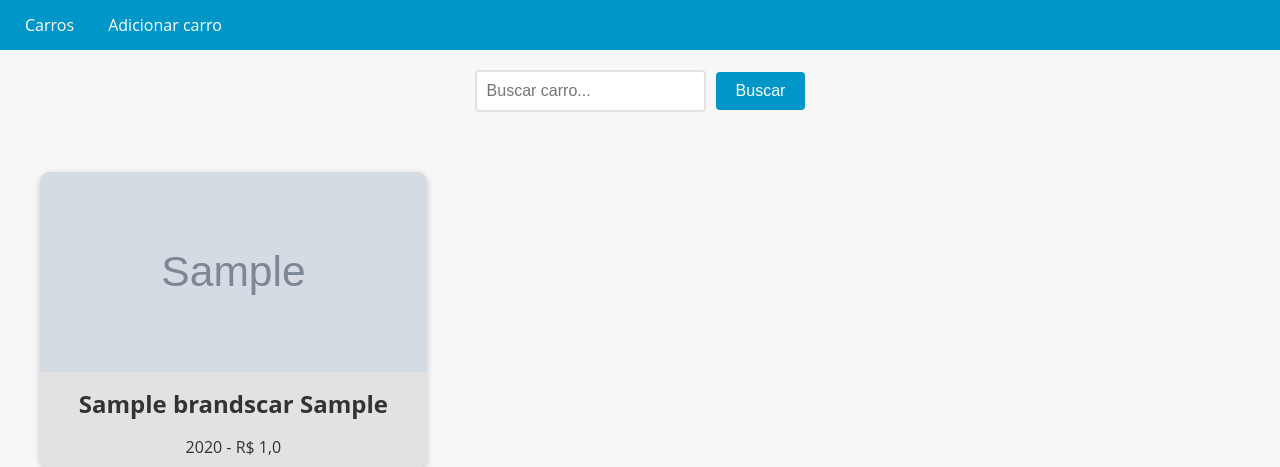
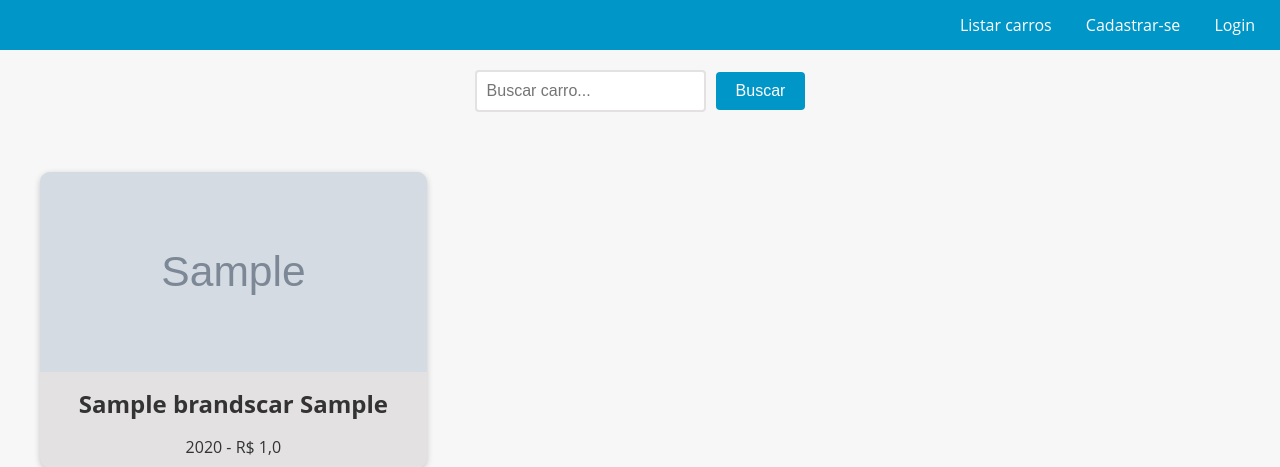
Before and after one commit to assuncaofelipe/PyCarros, a Django app: page / in a window 1280 px wide. Shown: the top 467 px of the page. Run offline with Django 5.2, Linux system fonts and the light colour scheme; tables that the repository leaves empty hold one stand-in row (values such as "Sample post"); grey boxes marked "Sample" are stand-in pictures.

Commit message:
style: add new options in nav menu

```diff
--- a/app/templates/base.html
+++ b/app/templates/base.html
@@ -1,9 +1,13 @@
 <!DOCTYPE html>
-<html lang="en">
+<html lang="pt-br">
   <head>
-  <meta charset="UTF-8">
-  <meta name="viewport" content="width=device-width, initial-scale=1.0">
-  <title>{% block title %}{% endblock %}</title>
+    <meta charset="UTF-8" />
+    <meta name="viewport" content="width=device-width, initial-scale=1.0" />
+    <title>
+      {% block title %}
+        PyCarros Django Master
+      {% endblock %}
+    </title>
     <style>
       body {
         font-family: 'Open Sans', sans-serif;
@@ -71,16 +75,29 @@
       nav ul li.active a:hover {
         background-color: #999;
       }
-
     </style>
   </head>
   <body>
     <header>
       <nav>
         <ul>
+          {% if user.is_authenticated %}
             <li>
-          <a href="{% url 'cars_list' %}">Carros</a>
-          <a href="{% url 'new_car' %}">Adicionar carro</a>
+              <h3>Olá, {{ user.username }}</h3>
+            </li>
+          {% endif %}
+        </ul>
+
+        <ul>
+          <li>
+            <a href="{% url 'cars_list' %}">Listar carros</a>
+            {% if user.is_authenticated %}
+              <a href="{% url 'new_car' %}">Adicionar novo carro</a>
+              <a href="{% url 'logout' %}">Fazer logout</a>
+            {% else %}
+              <a href="{% url 'register' %}">Cadastrar-se</a>
+              <a href="{% url 'login' %}">Login</a>
+            {% endif %}
           </li>
         </ul>
       </nav>
@@ -88,6 +105,7 @@
 
     <main>
       {% block content %}
+
       {% endblock %}
     </main>
 
```
Lines whose indentation alone changed are shown as unchanged.
